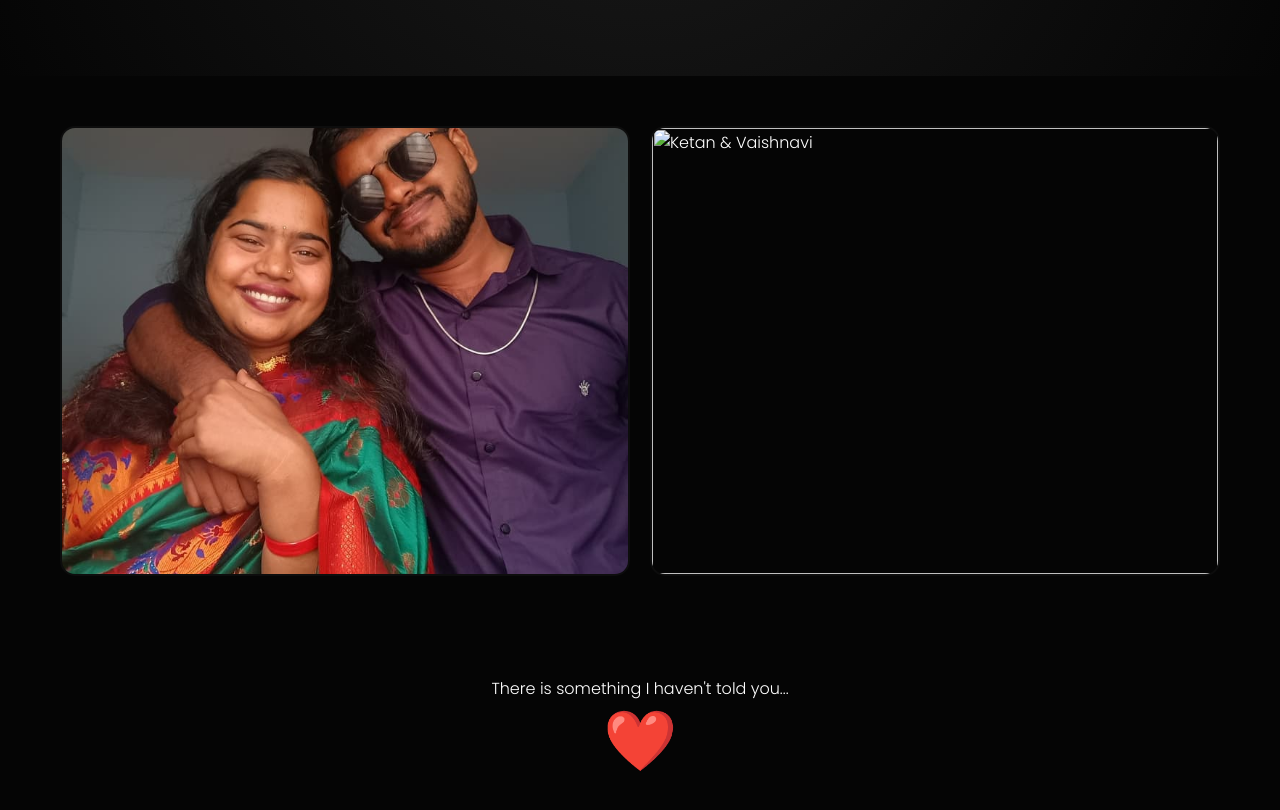
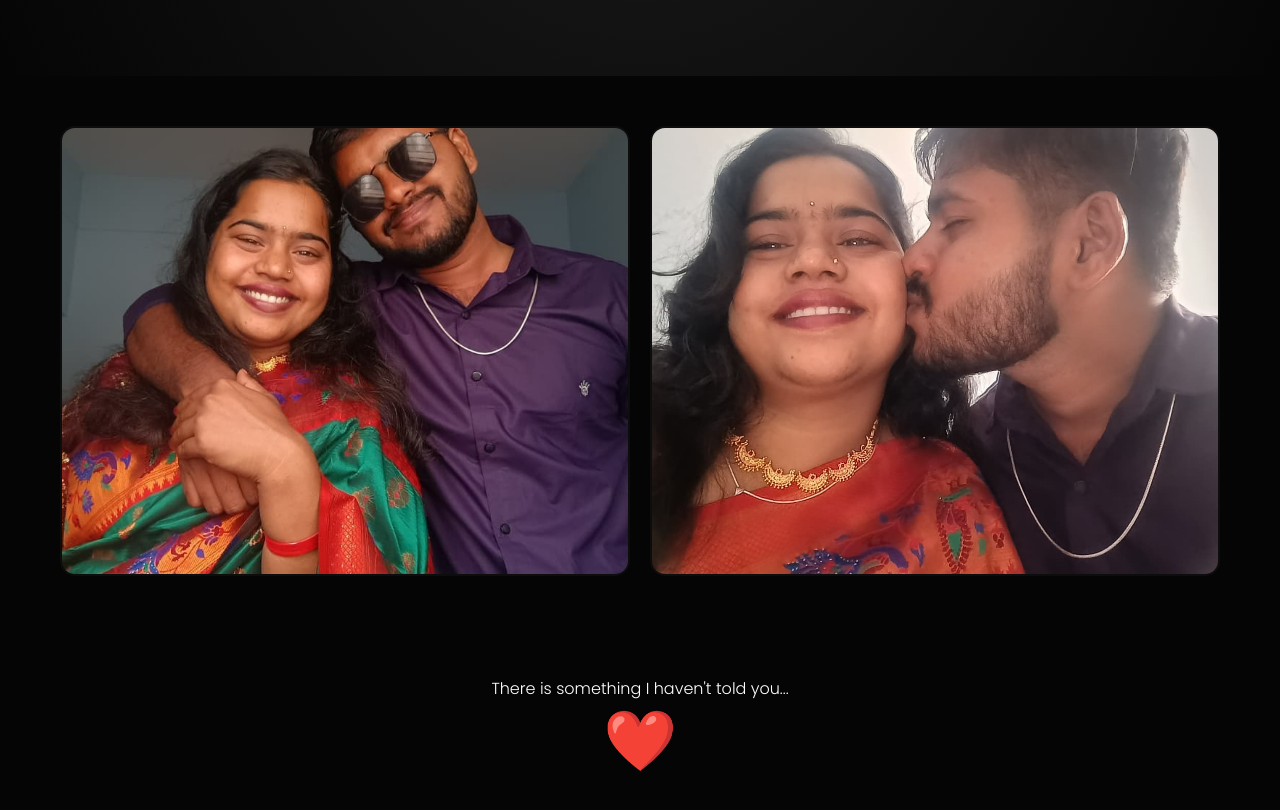
Before and after one commit to chavhankeketan1703-byte/Gift, a plain HTML site: page index.html in a window 1280 px wide. Shown: the part 1340-2150 px from the top of the page. Drawn offline with nearby package versions, Linux system fonts and the light colour scheme; a web font is replaced by a local one.

Commit message:
Update index.html

```diff
--- a/index.html
+++ b/index.html
@@ -125,7 +125,7 @@
 
     <section class="gallery">
         <div class="photo-card"><img src="123.jpg" alt="Ketan & Vaishnavi"></div>
-        <div class="photo-card"><img src="1234.jpg" alt="Ketan & Vaishnavi"></div>
+        <div class="photo-card"><img src="12345.jpg" alt="Ketan & Vaishnavi"></div>
     </section>
 
     <section class="secret-section">
```
